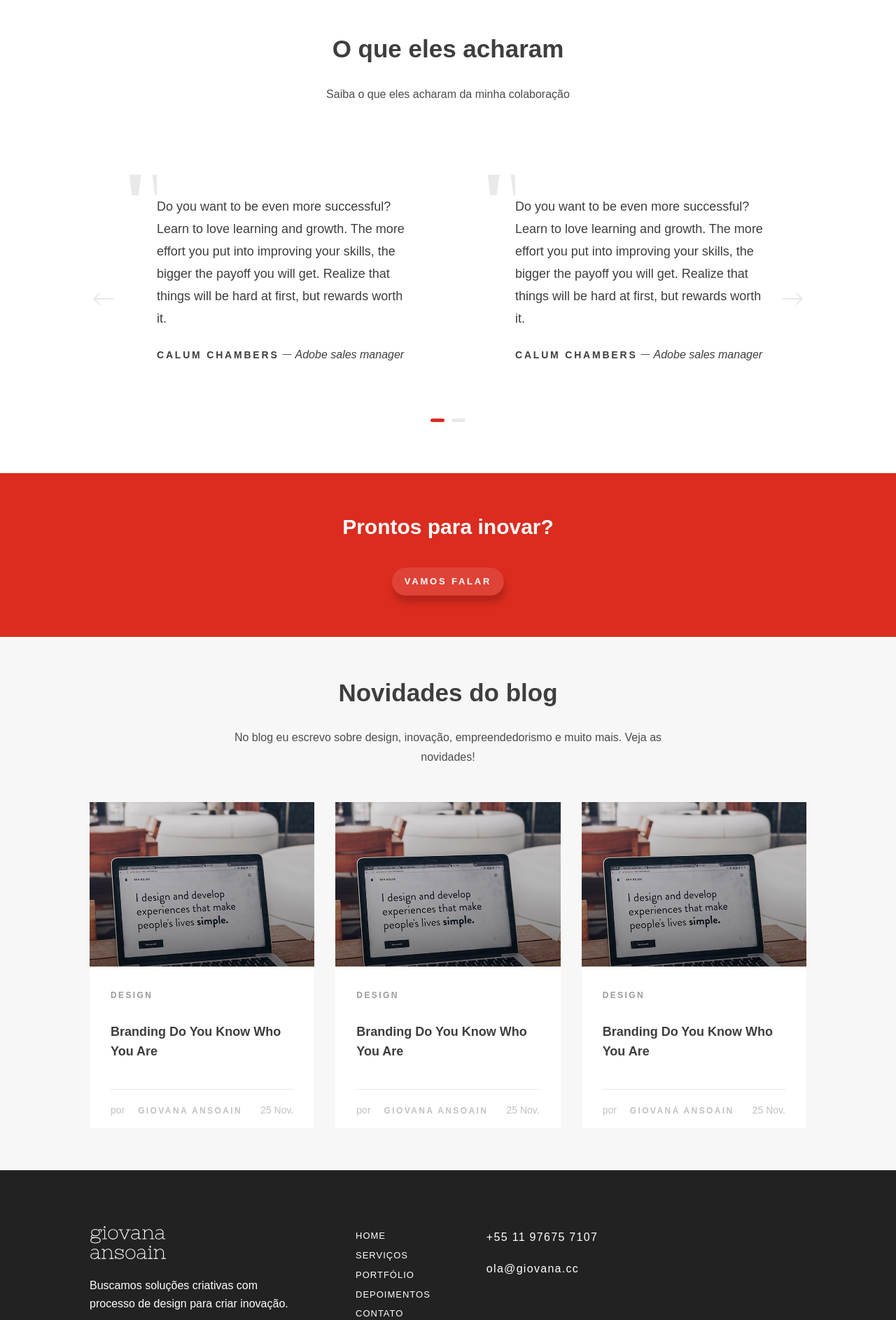
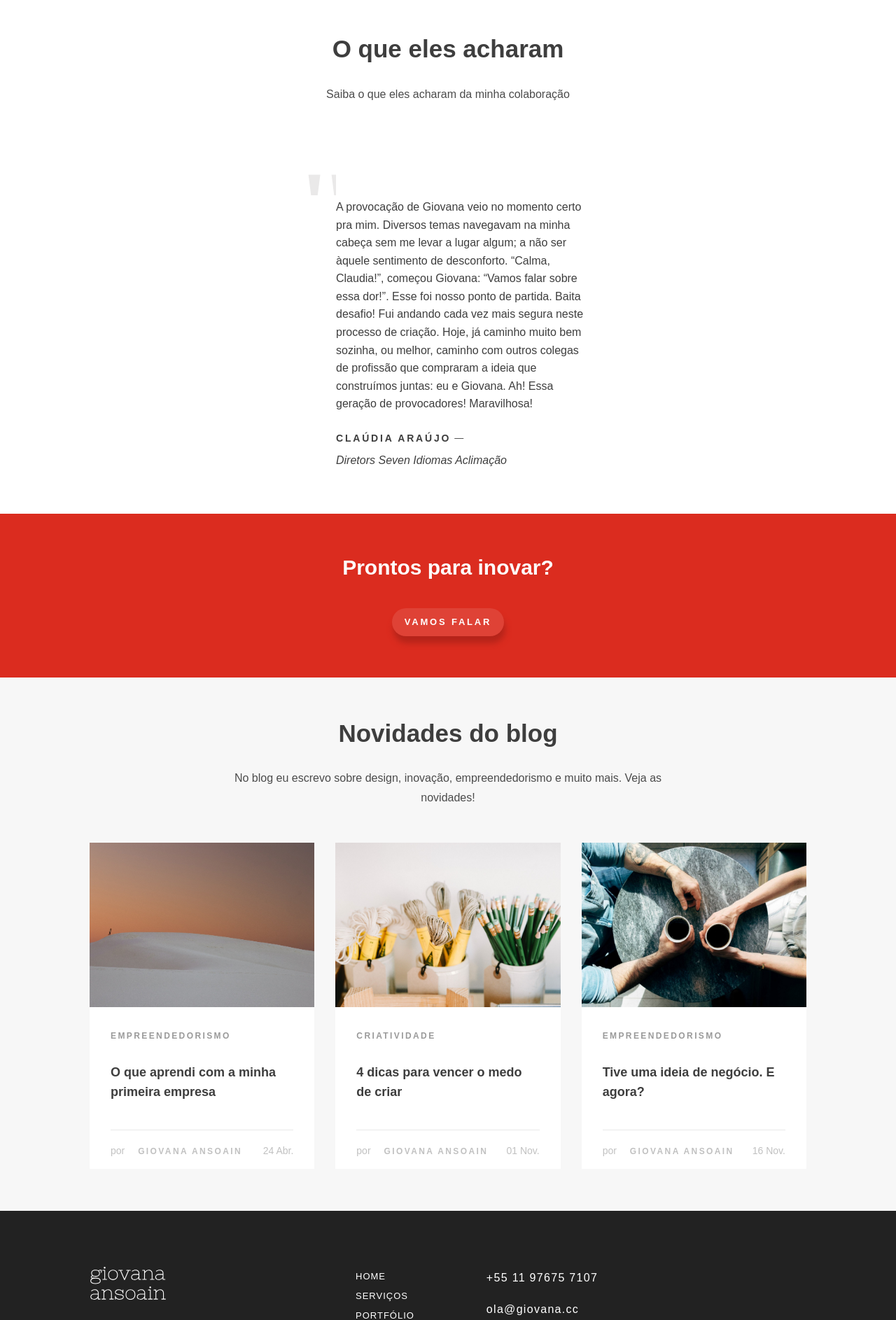
Before and after one commit to lrnco/giovanaansoain, a Jekyll site: the page built from index.html, in a window 1280 px wide. Shown: the part 3046-4932 px from the top of the page at 70% size. Built offline with Jekyll 4.4.1, drawn with Linux system fonts in a browser that asks for light colours.

Commit message:
atualizacao e form de contato

```diff
--- a/_pages/about.html
+++ b/_pages/about.html
@@ -7,7 +7,7 @@ layout: default
 <main class="about">
 	<!-- banner -->
 	<section class="banner banner-pages">
-		<img class="banner-img" src="{{ site.baseurl }}assets/img/perfil.jpg" alt="banner">
+		<img class="banner-img" src="{{ site.baseurl }}upload/perfil.jpg" alt="banner">
 		<div class="banner-wrapper-info">
 			<div class="banner-box-bottom">
 				<a href="mailto:ola@giovana.cc">{{ site.email }}</a>
--- a/_pages/contact.html
+++ b/_pages/contact.html
@@ -7,7 +7,7 @@ layout: default
 <main class="contact">
 	<!-- banner -->
 	<section class="banner banner-pages">
-		<img class="banner-img" src="{{ site.baseurl }}assets/img/header-img.jpg" alt="banner">
+		<img class="banner-img" src="{{ site.baseurl }}upload/header-img.jpg" alt="banner">
 		<div class="banner-wrapper-info">
 			<div class="banner-box-center">
 				<h2 class="banner-title">Vamos nos conectar</h2>
@@ -41,13 +41,13 @@ layout: default
 			</div>
 		</div>
 		<div class="contact-form">
-			<form class="form">
+			<form class="form" action="" name="form_contato">
 				<div class="row wrapper-box">
 					<div class="box-contact">
 						<input type="text" class="mod-input" name="email" placeholder="Nome*" arial-label="Nome">
 					</div>
 					<div class="box-contact">
-						<input type="text" class="mod-input f-name" name="phone" placeholder="Telefone*" arial-label="Telefone">
+						<input type="text" class="mod-input f-phone" name="phone" placeholder="Telefone*" arial-label="Telefone">
 					</div>
 					<div class="box-contact">
 						<input type="text" class="mod-input" name="email" placeholder="Email*" arial-label="Email">
--- a/assets/css/_testimonials.scss
+++ b/assets/css/_testimonials.scss
@@ -1,4 +1,8 @@
 .slider-testimonials{
+	display: flex;
+    justify-content: center;
+    flex-wrap: wrap;
+
 	@media screen and (min-width: $screen-md){
         margin-top: 90px;
     }
@@ -42,8 +46,8 @@
 
 .text-slider{
 	font-family: $lora;
-	font-size: 18px;
-	line-height: 1.78;
+	font-size: 16px;
+	line-height: 1.6;
 
 	@media only screen and (max-width: $screen-sm-max){
 		font-size: 14px;
@@ -51,20 +55,21 @@
 }
 
 .info-text{
-	display: inline-flex;
 	margin-top: 20px;
+	width: 100%;
 
-	@media only screen and (max-width: $screen-sm-max){
+	p{
+		display: flex;
     	flex-wrap: wrap;
 	}
+}
 
-	span{
+span.space-text{
 	margin: 0 5px;
 	font-family: $lora;
 	font-size: 13px;
 	display: flex;
 	align-items: center;
-	}
 }
 
 .info-name{
--- a/assets/js/scripts.js
+++ b/assets/js/scripts.js
@@ -15,6 +15,8 @@ $(document).ready(function(){
 	});
 
 	// slider
+
+	if($('.box-slider').length > 1){
 		$('.slider-testimonials').slick({
 			dots: true,
 			infinite: true,
@@ -31,6 +33,8 @@ $(document).ready(function(){
 		    }
 		 	]
 		});
+	}
+
 
 	//form contato
 	var formContact 	= $('.form');
@@ -42,7 +46,7 @@ $(document).ready(function(){
 		}
     } );
 
-	$('.f-name').mask('(00) 000 000 000');
+	$('.f-phone').mask('(00) 000 000 000');
 
 	function validateForm(){
 		var _toogle = false;
@@ -58,7 +62,7 @@ $(document).ready(function(){
 				data: datastring,
 				dataType: "json",
 				success: function(resp) {
-					// console.log(resp.error)
+					console.log(resp.error)
 
 					if (!resp.error){
 						$( '.success' ).find('p').html( '' );
@@ -75,8 +79,6 @@ $(document).ready(function(){
 					onError();
 				}
 			});
-
-			formContact.find('button').html('aguarde');
 
 			_toogle = true;
 
--- a/index.html
+++ b/index.html
@@ -7,7 +7,7 @@ layout: default
 
 	<!-- banner -->
 	<section class="banner">
-		<img class="banner-img" src="{{ site.baseurl }}assets/img/header-img.jpg" alt="banner">
+		<img class="banner-img" src="{{ site.baseurl }}upload/home-banner.jpg" alt="banner">
 		<div class="banner-wrapper-info">
 			<div class="banner-box-center">
 				<h2 class="banner-title">Facilitação de inovação</h2>
@@ -217,61 +217,15 @@ layout: default
 					<img src="{{ site.baseurl }}assets/icons/comma.svg" alt="" class="icon-commas">
 					<div class="wrapper-text-slider">
 						<p class="text-slider">
-							Do you want to be even more successful?
-							Learn to love learning and growth. The more effort you put into improving your skills, the bigger the payoff you will get. Realize that things will be hard at first, but rewards worth it.
+							A provocação de Giovana veio no momento certo pra mim. Diversos temas navegavam na minha cabeça sem me levar a lugar algum; a não ser àquele sentimento de desconforto. “Calma, Claudia!”, começou Giovana: “Vamos falar sobre essa dor!”. Esse foi nosso ponto de partida. Baita desafio! Fui andando cada vez mais segura neste processo de criação. Hoje, já caminho muito bem sozinha, ou melhor, caminho com outros colegas de profissão que compraram a ideia que construímos juntas: eu e Giovana. Ah! Essa geração de provocadores! Maravilhosa!
 						</p>
 						<div class="info-text">
-							<p class="info-name">Calum Chambers</p>
-							<span>—</span>
-							<p class="info-role">Adobe sales manager</p>
-						</div>
-					</div>
-				</div>
-			</div>
-			<div class="box-slider">
-				<div class="box-content">
-					<img src="{{ site.baseurl }}assets/icons/comma.svg" alt="" class="icon-commas">
-					<div class="wrapper-text-slider">
-						<p class="text-slider">
-							Do you want to be even more successful?
-							Learn to love learning and growth. The more effort you put into improving your skills, the bigger the payoff you will get. Realize that things will be hard at first, but rewards worth it.
-						</p>
-						<div class="info-text">
-							<p class="info-name">Calum Chambers</p>
-							<span>—</span>
-							<p class="info-role">Adobe sales manager</p>
-						</div>
-					</div>
-				</div>
-			</div>
-			<div class="box-slider">
-				<div class="box-content">
-					<img src="{{ site.baseurl }}assets/icons/comma.svg" alt="" class="icon-commas">
-					<div class="wrapper-text-slider">
-						<p class="text-slider">
-							Do you want to be even more successful?
-							Learn to love learning and growth. The more effort you put into improving your skills, the bigger the payoff you will get. Realize that things will be hard at first, but rewards worth it.
-						</p>
-						<div class="info-text">
-							<p class="info-name">Calum Chambers</p>
-							<span>—</span>
-							<p class="info-role">Adobe sales manager</p>
-						</div>
-					</div>
-				</div>
-			</div>
-			<div class="box-slider">
-				<div class="box-content">
-					<img src="{{ site.baseurl }}assets/icons/comma.svg" alt="" class="icon-commas">
-					<div class="wrapper-text-slider">
-						<p class="text-slider">
-							Do you want to be even more successful?
-							Learn to love learning and growth. The more effort you put into improving your skills, the bigger the payoff you will get. Realize that things will be hard at first, but rewards worth it.
-						</p>
-						<div class="info-text">
-							<p class="info-name">Calum Chambers</p>
-							<span>—</span>
-							<p class="info-role">Adobe sales manager</p>
+							<p>
+								<span class="info-name">Claúdia Araújo</span>
+								<span class="space-text">—</span>
+								<span class="info-role">Diretors Seven Idiomas Aclimação</span>
+							</p>
+
 						</div>
 					</div>
 				</div>
@@ -294,42 +248,42 @@ layout: default
 			<div class="wrapper-posts">
 				<!-- First Card -->
 				<div class="post-card">
-					<a href="">
-						<img src="{{ site.baseurl }}assets/img/teste2.png" alt="" class="img-post">
+					<a href="https://medium.com/processocriativo/o-que-aprendi-com-a-minha-primeira-empresa-2b866ae75b22" target="_blank">
+						<img src="{{ site.baseurl }}upload/post1.jpeg" alt="" class="img-post">
 						<div class="post-info">
-							<p class="post-category">Design</p>
-							<p class="post-title">Branding Do You Know Who You Are</p>
+							<p class="post-category">Empreendedorismo</p>
+							<p class="post-title">O que aprendi com a minha primeira empresa</p>
 							<div class="post-about">
 								<p>por <span class="post-author">Giovana Ansoain</span></p>
-								<p class="post-date">25 Nov.</p>
+								<p class="post-date">24 Abr.</p>
 							</div>
 						</div>
 					</a>
 				</div>
 				<!-- Second Card -->
 				<div class="post-card">
-					<a href="">
-						<img src="{{ site.baseurl }}assets/img/teste2.png" alt="" class="img-post">
+					<a href="https://medium.com/processocriativo/4-dicas-para-vencer-o-medo-de-criar-cda9a6fbcf6a" target="_blank">
+						<img src="{{ site.baseurl }}upload/post2.jpeg" alt="" class="img-post">
 						<div class="post-info">
-							<p class="post-category">Design</p>
-							<p class="post-title">Branding Do You Know Who You Are</p>
+							<p class="post-category">Criatividade</p>
+							<p class="post-title">4 dicas para vencer o medo de criar</p>
 							<div class="post-about">
 								<p>por <span class="post-author">Giovana Ansoain</span></p>
-								<p class="post-date">25 Nov.</p>
+								<p class="post-date">01 Nov.</p>
 							</div>
 						</div>
 					</a>
 				</div>
 				<!-- Third Card -->
 				<div class="post-card">
-					<a href="">
-						<img src="{{ site.baseurl }}assets/img/teste2.png" alt="" class="img-post">
+					<a href="https://medium.com/processocriativo/tive-uma-ideia-de-negócio-e-agora-ae098608b22c" target="_blank">
+						<img src="{{ site.baseurl }}upload/post3.jpeg" alt="" class="img-post">
 						<div class="post-info">
-							<p class="post-category">Design</p>
-							<p class="post-title">Branding Do You Know Who You Are</p>
+							<p class="post-category">Empreendedorismo</p>
+							<p class="post-title">Tive uma ideia de negócio. E agora?</p>
 							<div class="post-about">
 								<p>por <span class="post-author">Giovana Ansoain</span></p>
-								<p class="post-date">25 Nov.</p>
+								<p class="post-date">16 Nov.</p>
 							</div>
 						</div>
 					</a>
```
Also changed, not shown: _upload/post1.jpeg (added), _upload/post2.jpeg (added), _upload/post3.jpeg (added), assets/img/perfil.jpg (deleted), 4 other files. Lines whose indentation alone changed are shown as unchanged.
